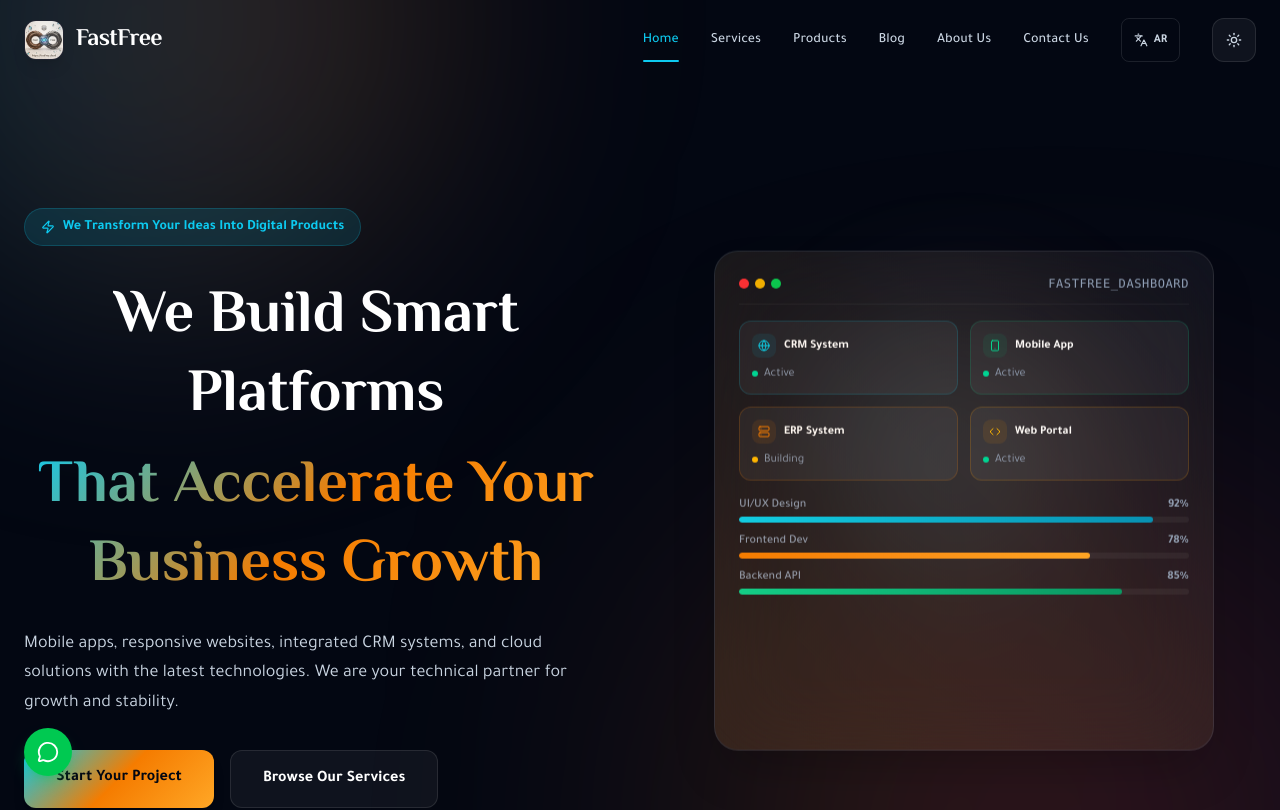
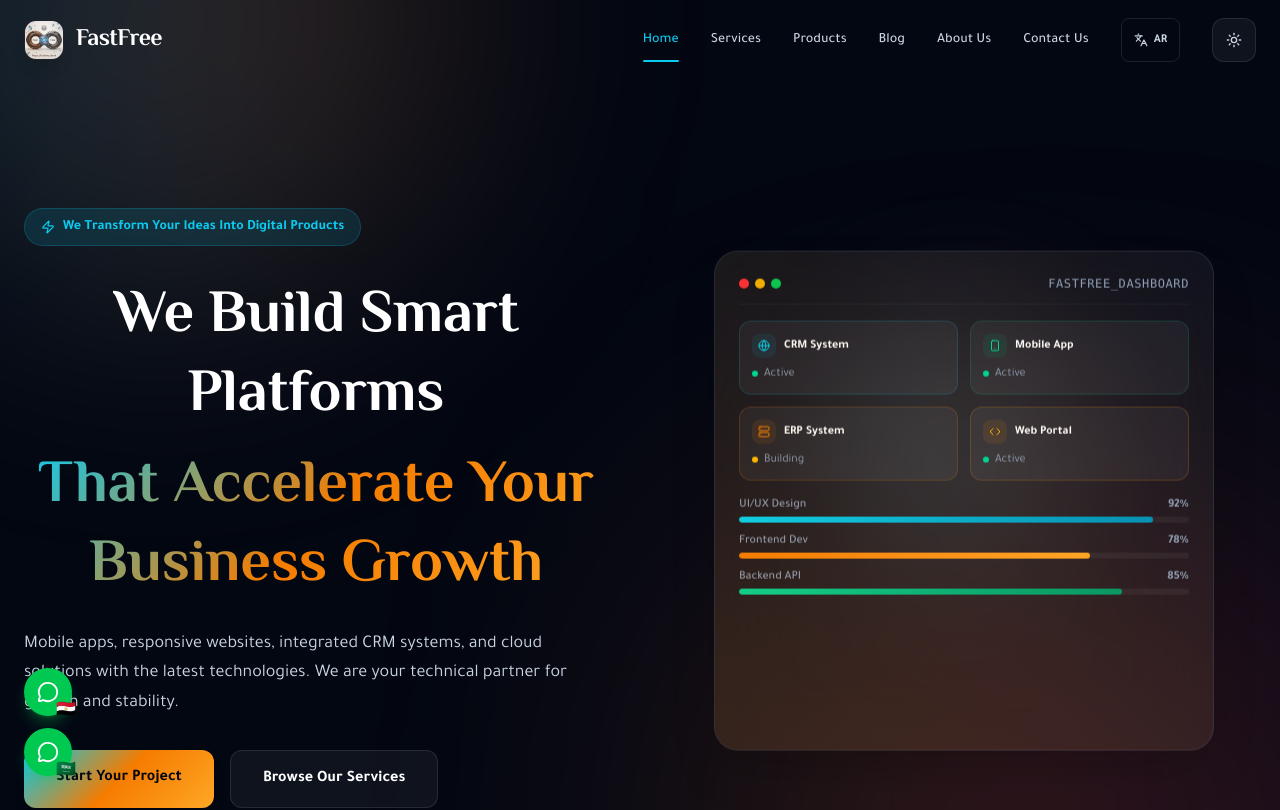
Before and after one commit to FastFreeCloud/fastfree, a Next.js app in the folder apps/fastfree_website/: page /en in a window 1280 px wide. Shown: the top 810 px of the page. Built offline with nearby package versions, Linux system fonts and the light colour scheme; a web font is replaced by a local one.

Commit message:
feat: dual floating WhatsApp (EG/SA flags) + bigger back-to-top

```diff
--- a/apps/fastfree_website/components/SharedFooter.tsx
+++ b/apps/fastfree_website/components/SharedFooter.tsx
@@ -74,24 +74,46 @@ export default function SharedFooter(_props: SharedFooterProps) {
   return (
     <>
       {whatsappRaw && (
-        <a
-          href={whatsappHref}
-          target="_blank"
-          rel="noopener noreferrer"
-          className="wa-float fixed bottom-6 left-6 z-50 w-12 h-12 rounded-full bg-green-500 text-white flex items-center justify-center shadow-lg hover:bg-green-600 hover:scale-110 transition-all shadow-green-500/30"
-          aria-label="WhatsApp"
-        >
-          <MessageCircle size={22} />
-        </a>
+        <div className="fixed bottom-6 left-6 z-50 flex flex-col gap-3">
+          <motion.a
+            initial={{ opacity: 0, scale: 0 }}
+            animate={{ opacity: 1, scale: 1 }}
+            transition={{ delay: 1, type: 'spring', stiffness: 260, damping: 20 }}
+            href={whatsappHref}
+            target="_blank"
+            rel="noopener noreferrer"
+            className="wa-float relative w-12 h-12 rounded-full bg-green-500 text-white flex items-center justify-center shadow-lg hover:bg-green-600 hover:scale-110 transition-all shadow-green-500/30"
+            aria-label={lang === 'ar' ? 'واتساب مصر' : 'WhatsApp Egypt'}
+            title={lang === 'ar' ? 'واتساب مصر' : 'WhatsApp Egypt'}
+          >
+            <MessageCircle size={22} />
+            <span aria-hidden="true" className="absolute -bottom-1 -right-1 text-base leading-none">🇪🇬</span>
+          </motion.a>
+          <motion.a
+            initial={{ opacity: 0, scale: 0 }}
+            animate={{ opacity: 1, scale: 1 }}
+            transition={{ delay: 1.15, type: 'spring', stiffness: 260, damping: 20 }}
+            href={whatsappSaHref}
+            target="_blank"
+            rel="noopener noreferrer"
+            className="wa-float relative w-12 h-12 rounded-full bg-green-500 text-white flex items-center justify-center shadow-lg hover:bg-green-600 hover:scale-110 transition-all shadow-green-500/30"
+            aria-label={lang === 'ar' ? 'واتساب السعودية' : 'WhatsApp Saudi Arabia'}
+            title={lang === 'ar' ? 'واتساب السعودية' : 'WhatsApp Saudi Arabia'}
+          >
+            <MessageCircle size={22} />
+            <span aria-hidden="true" className="absolute -bottom-1 -right-1 text-base leading-none">🇸🇦</span>
+          </motion.a>
+        </div>
       )}
 
       {showTop && (
         <button
           onClick={() => window.scrollTo({ top: 0, behavior: 'smooth' })}
-          className="fixed bottom-6 right-6 z-50 w-10 h-10 rounded-full bg-[var(--ff-accent)]/90 text-[#030712] flex items-center justify-center shadow-lg hover:bg-[var(--ff-accent)] hover:scale-110 transition-all cursor-pointer"
-          aria-label="Back to top"
+          className="fixed bottom-6 right-6 z-50 w-12 h-12 rounded-full bg-[var(--ff-accent)]/90 text-[#030712] flex items-center justify-center shadow-lg hover:bg-[var(--ff-accent)] hover:scale-110 transition-all cursor-pointer"
+          aria-label={lang === 'ar' ? 'العودة للأعلى' : 'Back to top'}
+          title={lang === 'ar' ? 'العودة للأعلى' : 'Back to top'}
         >
-          <ArrowUp size={18} />
+          <ArrowUp size={20} />
         </button>
       )}
 
```
